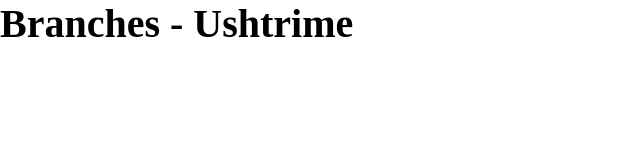
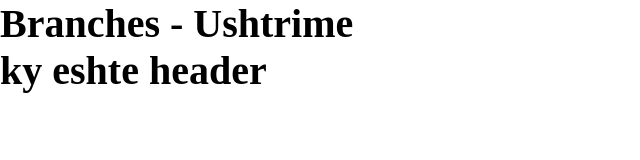
Before and after one commit to maida-bunjaku/ushtrime-branches, a plain HTML site: page index.html in a window 1280 px wide. Shown: the whole page, without its empty margins (0-640 px from the left). Drawn offline with Linux system fonts and the light colour scheme.

Commit message:
h1 kom shtu

```diff
--- a/index.html
+++ b/index.html
@@ -8,5 +8,6 @@
 </head>
 <body>
     <h1>Branches - Ushtrime</h1>
+    <h1>ky eshte header</h1>
 </body>
 </html>
```
